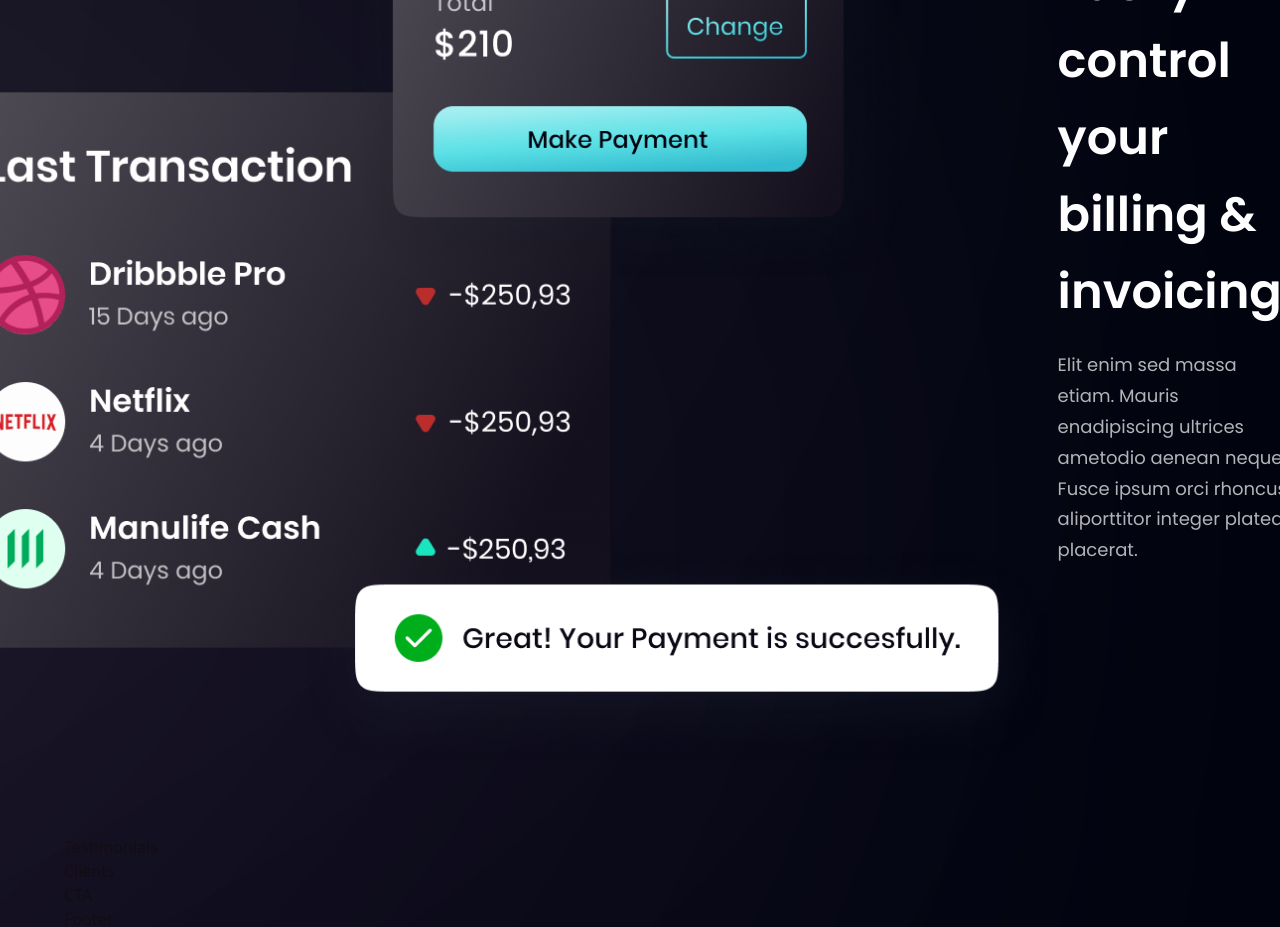
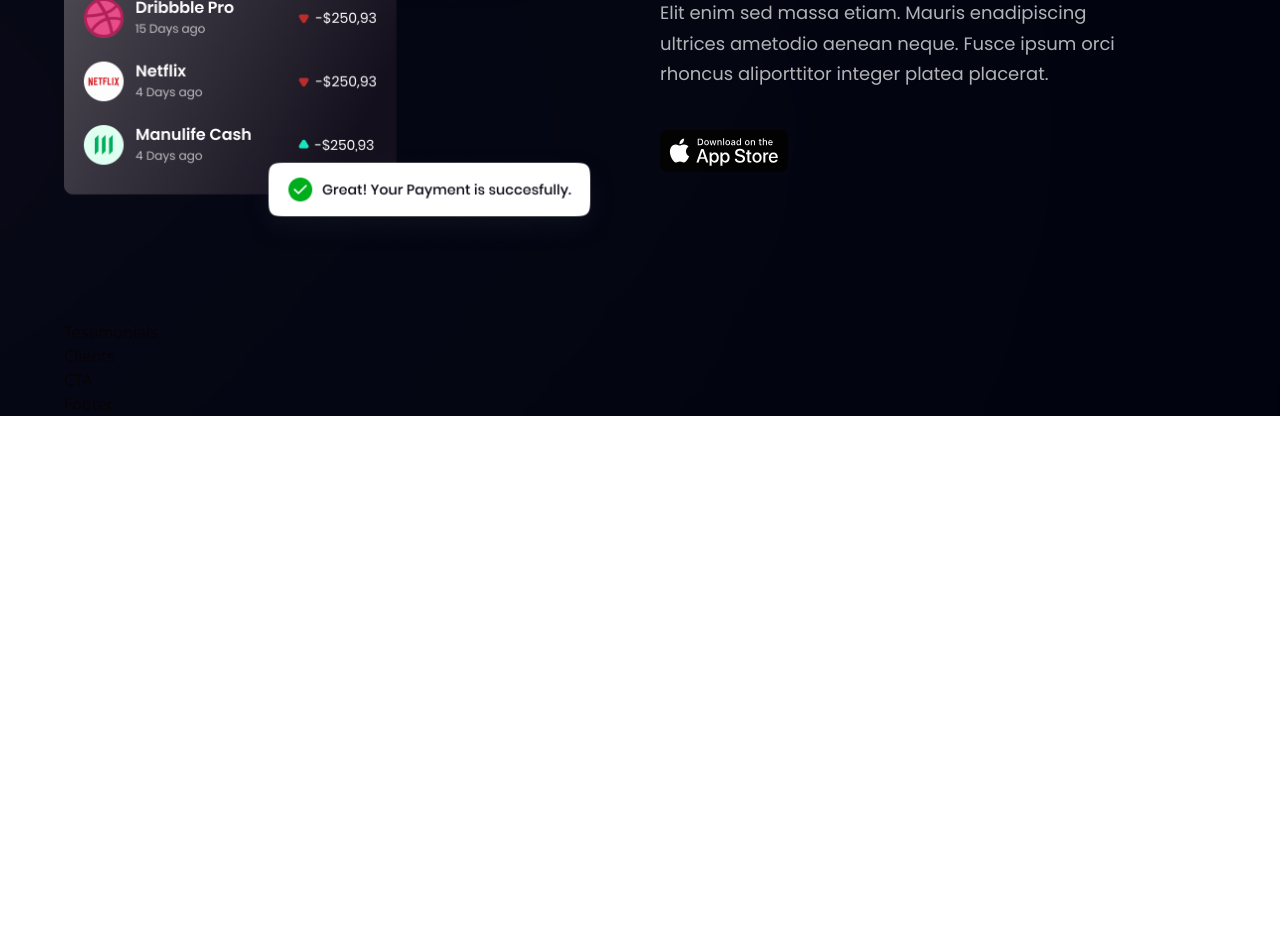
Before and after one commit to laney522/bank, a React app in the folder bank_modern_app/: page / in a window 1280 px wide. Shown: the part 1780-2707 px from the top of the page. After the commit the page ends 2196 px from the top, so only its background shows below. Built offline with nearby package versions, Linux system fonts and the light colour scheme; the HTML template or start-up script is replaced by a standard one.

Commit message:
update Billing.jsx

```diff
--- a/bank_modern_app/src/components/Billing.jsx
+++ b/bank_modern_app/src/components/Billing.jsx
@@ -11,6 +11,7 @@
         <div className="absolute z-[3] -left-1/2 top-0 w-[50%] h-[50%] rounded-full white__gradient" />
         <div className="absolute z-[0] -left-1/2 bottom-0 w-[50%] h-[50%] rounded-full pink__gradient" />
 
+      </div>
       <div className={layout.sectionInfo}>
         <h2 className={styles.heading2}>Easily control your <br
           className="sm:block hidden" /> billing & invoicing.</h2>
@@ -19,6 +20,9 @@
           ultrices ametodio aenean neque. Fusce ipsum orci
           rhoncus aliporttitor integer platea placerat.
         </p>
+
+        <div className="flex flex-row flex-wrap sm:mt-10 mt-6">
+          <img src={apple} alt="google_play" className="w-[128px]" />
         </div>
       </div>
     </section>
```
Lines whose indentation alone changed are shown as unchanged.
